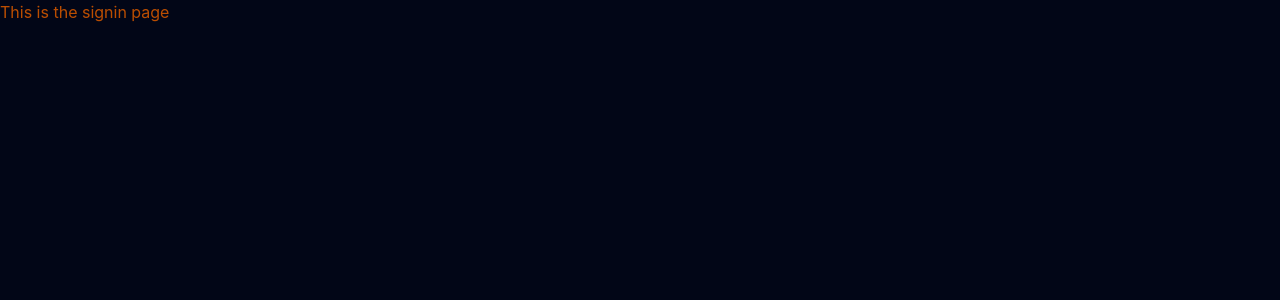
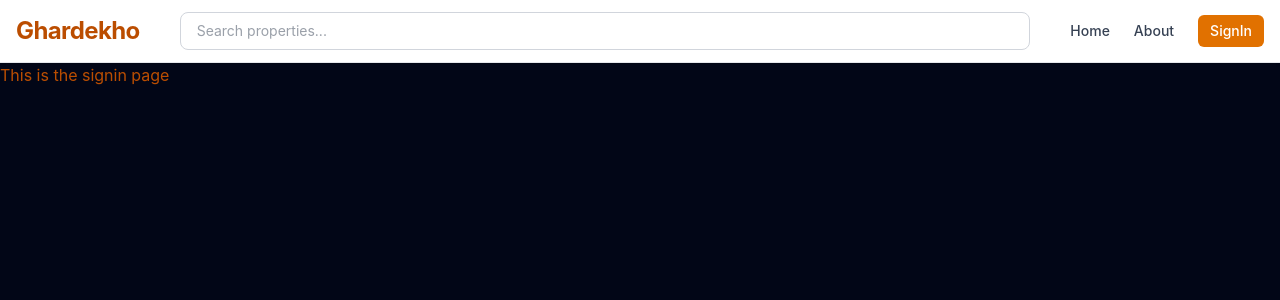
Before and after one commit to tusharraja/ghardekho, a React (Vite) app: page /signin in a window 1280 px wide. Shown: the top 300 px of the page. Built offline with nearby package versions, Linux system fonts and the light colour scheme.

Commit message:
created Header component

```diff
--- a/package.json
+++ b/package.json
@@ -13,6 +13,7 @@
     "@tailwindcss/vite": "^4.2.2",
     "react": "^19.2.4",
     "react-dom": "^19.2.4",
+    "react-icons": "^5.6.0",
     "react-router-dom": "^7.14.1",
     "tailwindcss": "^4.2.2"
   },
--- a/src/App.jsx
+++ b/src/App.jsx
@@ -5,11 +5,14 @@ import Profile from './pages/Profile'
 import Home from './pages/Home'
 import Signin from './pages/Signin'
 import Signup from './pages/Signup'
+import Header from './components/Header'
 
 
 const App = () => {
   return (
+
     <BrowserRouter>
+      <Header />
       <Routes>
         <Route path="/healthcheck" element={<h1 className='text-amber-700'>yo it is fine</h1>} />
         <Route path="/" element={<Home />} />
--- /dev/null
+++ b/src/components/Header.jsx
@@ -0,0 +1,42 @@
+import React from "react";
+import { Link } from "react-router-dom";
+
+const Header = () => {
+  return (
+    <header className="w-full border-b border-gray-200 bg-white px-4 py-3 shadow-sm">
+      <div className="mx-auto flex max-w-7xl items-center justify-between gap-4">
+        <Link
+          to="/"
+          className="text-2xl font-bold tracking-tight text-amber-700"
+        >
+          Ghardekho
+        </Link>
+
+        <div className="flex-1 px-2 md:px-6">
+          <input
+            type="text"
+            placeholder="Search properties..."
+            className="w-full rounded-lg border border-gray-300 px-4 py-2 text-sm text-gray-700 outline-none transition focus:border-amber-500 focus:ring-2 focus:ring-amber-200"
+          />
+        </div>
+
+        <nav className="flex items-center gap-4 text-sm font-medium text-gray-700 md:gap-6">
+          <Link to="/" className="transition hover:text-amber-700">
+            Home
+          </Link>
+          <Link to="/about" className="transition hover:text-amber-700">
+            About
+          </Link>
+          <Link
+            to="/signin"
+            className="rounded-md bg-amber-600 px-3 py-1.5 text-white transition hover:bg-amber-700"
+          >
+            SignIn
+          </Link>
+        </nav>
+      </div>
+    </header>
+  );
+};
+
+export default Header;
```
Also changed, not shown: src/pages/Signin.jsx (line endings or trailing spaces), 1 other file (tests, documents, lock files or other folders).
